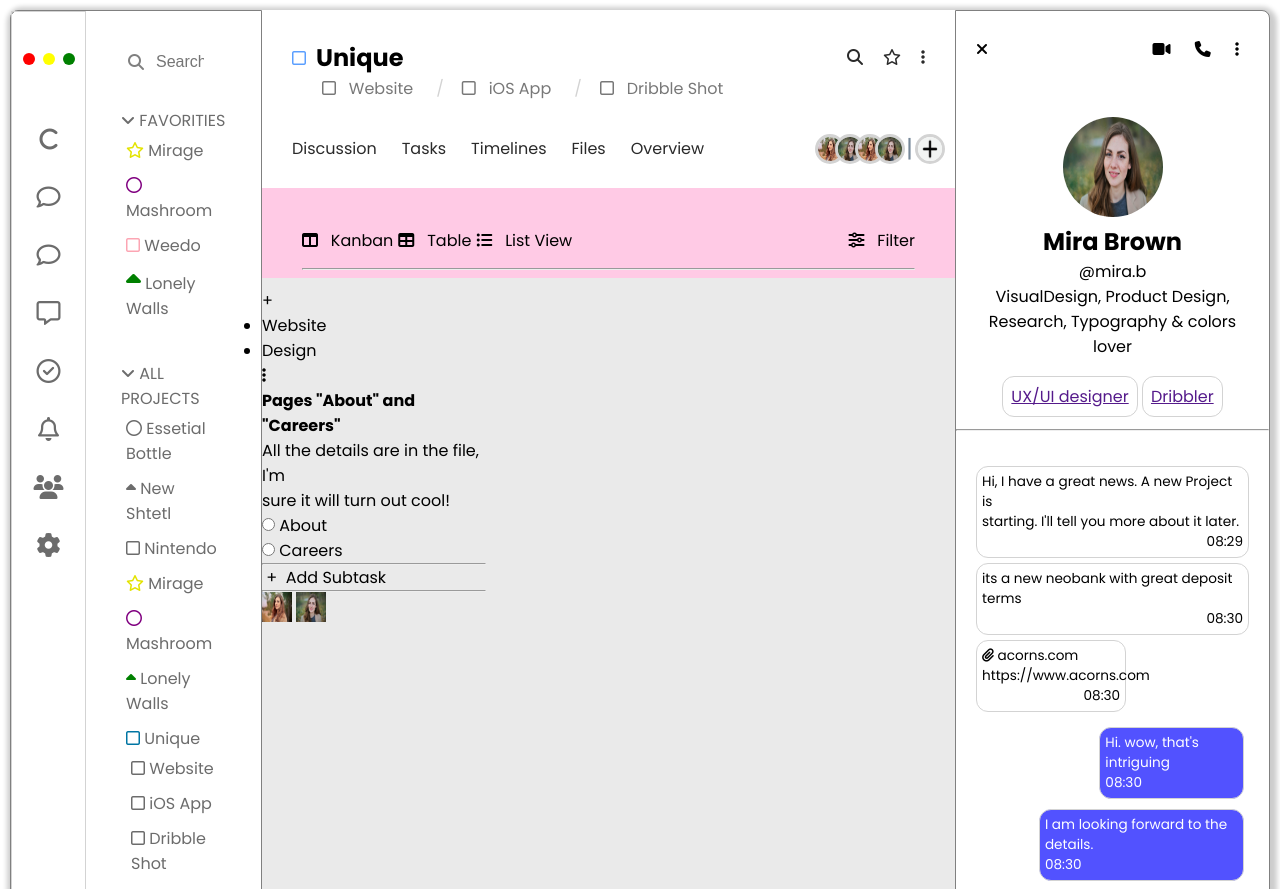
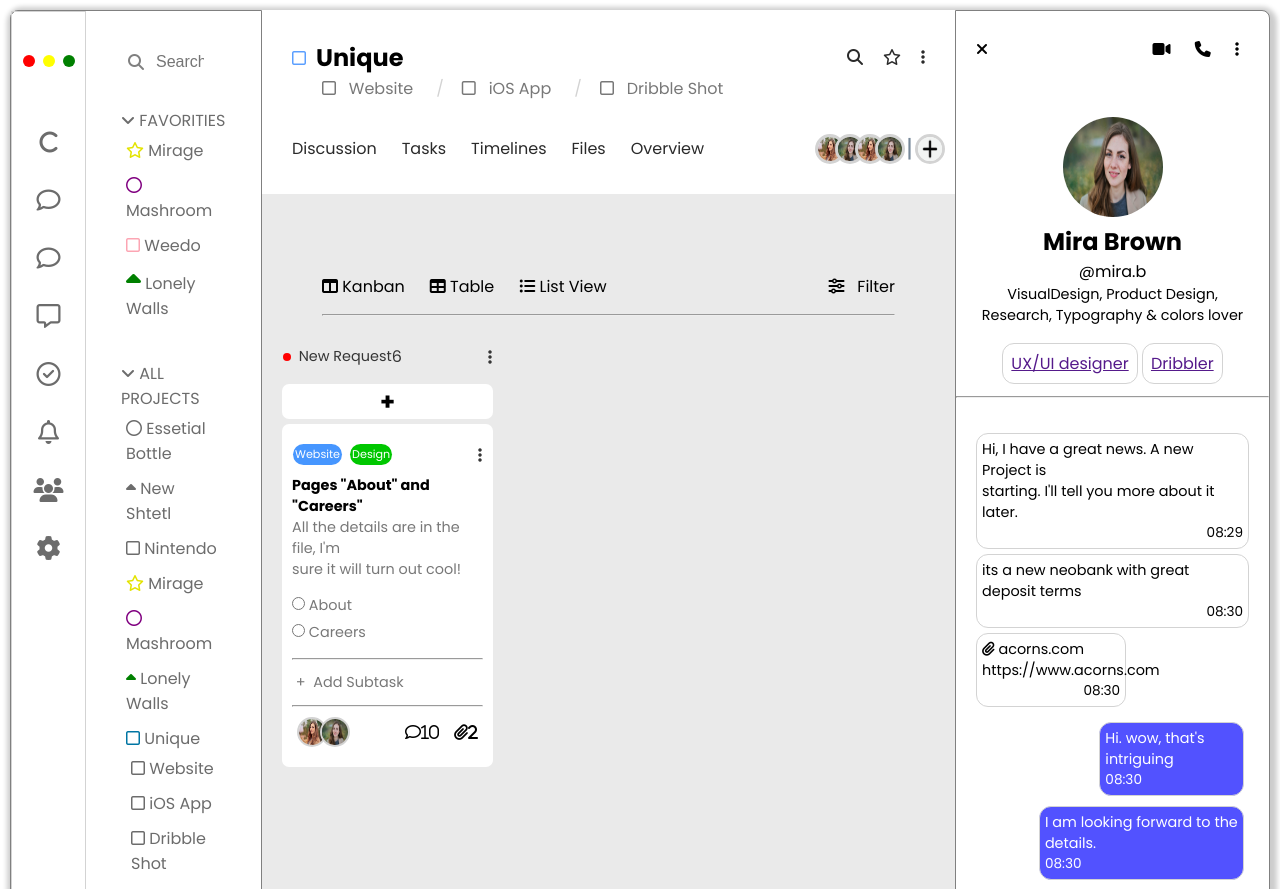
Before and after one commit to MuhammadAsimKundi/Unique-Dashbaord, a plain HTML site: page index.html in a window 1280 px wide. Shown: the top 889 px of the page. Drawn offline with Linux system fonts and the light colour scheme.

Commit message:
completed the small section in 1st column

```diff
--- a/css/style.css
+++ b/css/style.css
@@ -269,12 +269,13 @@ body {
     grid-template-columns: 1fr 1fr 1fr;
     grid-template-rows: 90px 1fr 1fr;
     gap: 10px;
+    padding: 40px 20px;
     /* optional spacing between items */
 }
 
 .top-row{
     grid-area: top-row;
-    background: rgb(255, 202, 229);
+    /* background: rgb(255, 202, 229); */
     padding: 40px 40px;
     display: flex;
     flex-direction: column;
@@ -289,9 +290,129 @@ body {
 .top-row div ul{
     display: flex;
     align-items: center;
-    gap: 5px;
+    gap: 25px;
     list-style: none;
 }
+
+.top-row div ul li:hover {
+    padding: 5px;
+    background: lightgrey;
+    border-radius: 10px;
+}
+
+/* first column */
+.colOne{
+    /* padding: 10px; */
+    display: flex;
+    flex-direction: column;
+    gap: 5px;
+}
+.request{
+    display: flex;
+    justify-content: space-between;
+    align-items: center;
+    padding: 10px 1px;
+    color: #353535;
+}
+.request div{
+    display: flex;
+    align-items: center;
+    gap: 5px 0;
+    font-size: 1rem;
+}
+.red-dot{
+    width: 8px;
+    height: 8px;
+    border-radius: 50%;
+    background: red;
+}
+
+/* + addition sign */
+.additionSign{
+    width: 100%;
+    background-color: #fff;
+    border-radius: 7px;
+    text-align: center;
+}
+
+/* small section */
+.small-section{
+    background: #fff;
+    border-radius: 7px;
+    padding: 10px;
+}
+
+.section-icon-ul{
+    list-style: none;
+    display: flex;
+    gap: 8px;
+    font-size: 0.7rem;
+}
+
+.section-icon-ul li {
+    padding: 2px;
+    color: white;
+    border-radius: 12px;
+}
+
+.section-icon-ul :nth-child(1){
+    background: rgb(70, 150, 255);
+}
+.section-icon-ul :nth-child(2) {
+    background: rgb(0, 199, 0);
+}
+
+/* remain text size on section other then request etc */
+.small-section h4,p,form{
+    font-size: 0.9rem;
+}
+
+.radio-form{
+    padding: 12px 0;
+    color: #787878;
+}
+.radio-form label{
+    display: inline-block;
+    padding: 3px 0;
+
+}
+
+/* add-subtask element */
+.add-subtask{
+    padding: 12px 0px;
+    color: #787878;
+}
+
+/* small section footer */
+.smallSections-footer{
+    display: flex;
+    align-items: center;
+    justify-content: space-between;
+    padding: 10px 5px;
+}
+
+.smallSections-footer div{
+    display: flex;
+    align-items: center;
+}
+
+.smallSections-footer>div img{
+    width: 30px;
+    height: 30px;
+    border: 2px solid lightgray;
+    border-radius: 50%;
+}
+
+.smallSections-footer div img+img {
+    margin-left: -7.5px;
+    /* 25% overlap */
+}
+
+.smallSections-footer :nth-child(2) {
+    gap: 15px;
+}
+
+
 
 
 
--- a/index.html
+++ b/index.html
@@ -150,30 +150,42 @@
                 <div class="top-row">
                     <div>
                        <ul>
-                            <li><i class="fa-solid fa-columns"></i> &nbsp; Kanban</li>
-                            <li><i class="fa-solid fa-table"></i> &nbsp; Table</li>
-                            <li><i class="fa-solid fa-list-ul"></i> &nbsp; List View</li>
+                            <li><i class="fa-solid fa-columns"></i> Kanban</li>
+                            <li><i class="fa-solid fa-table"></i> Table</li>
+                            <li><i class="fa-solid fa-list-ul"></i> List View</li>
                         </ul>
                         <span><i class="fa-solid fa-sliders"></i> &nbsp; Filter</span>
                     </div>
                     <hr>
 
                 </div>
+                <!-- column one is here -->
+                <div class="colOne">
 
-                <div class="colOne">
-                    <h6></h6>
-                    <p>+</p>
+                    <div class="request">
                         <div>
-                        <ul>
+                            <span class="red-dot"></span>
+                            <p>&nbsp; New Request</p>
+                            <span>6</span>
+                        </div>
+                        <i class="fa-solid fa-ellipsis-vertical"></i>
+                    </div>
+
+                    <!-- for the + addition button -->
+                    <h2 class="additionSign">+</h2>
+
+                    <div class="small-section">
+                        <div class="request">
+                            <ul class="section-icon-ul">
                                 <li>Website</li>
                                 <li>Design</li>
                             </ul>
                             <i class="fa-solid fa-ellipsis-vertical"></i>
                         </div>
                         <h4>Pages "About" and "Careers"</h4>
-                    <p>All the details are in the file, I'm <br> sure it will turn out cool!</p>
+                        <p style="color: #787878;">All the details are in the file, I'm <br> sure it will turn out cool!</p>
 
-                    <form action="">
+                        <form class="radio-form">
                             <label for="">
                                 <input type="radio" name="option" value="1">
                                 About
@@ -185,12 +197,20 @@
                             </label>
                         </form>
                         <hr>
-                    <p>&nbsp;+ &nbsp;Add Subtask</p>
+                        <p class="add-subtask">&nbsp;+ &nbsp;Add Subtask</p>
                         <hr>
+                        <div class="smallSections-footer">
                             <div>
-                        <img src="./images/pic1.jpg" style="width: 30px; height: 30px;">
-                        <img src="./images/pic2.jpg" style="width: 30px; height: 30px;">
+                                <img src="./images/pic1.jpg">
+                                <img src="./images/pic2.jpg">
                             </div>
+                            <div>
+                                <i class="fa-regular fa-comment">10</i>
+                                <i class="fa-solid fa-paperclip">2</i>
+                            </div>
+                        </div>
+                    </div>
+
                 </div>
 
                 <div class="colTwo"></div>
```
Lines whose indentation alone changed are shown as unchanged.
